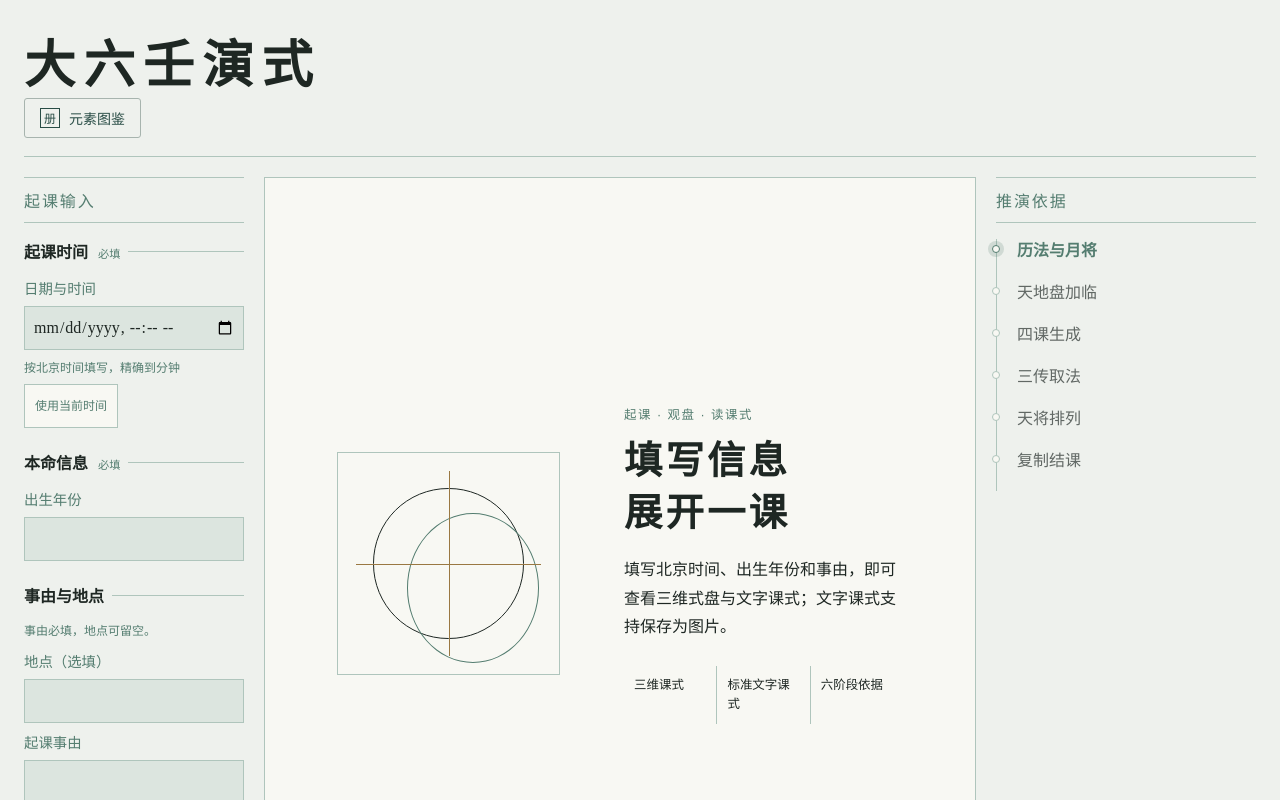
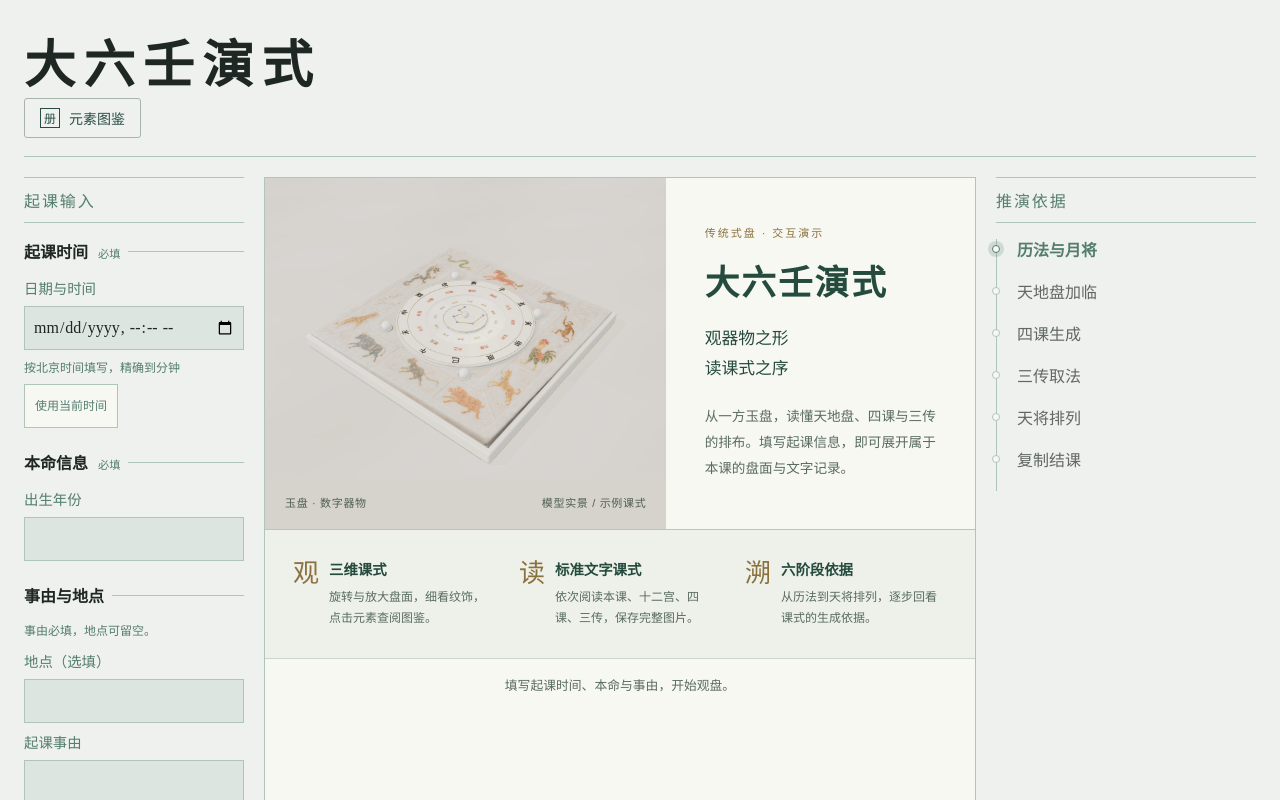
Before and after one commit to wangrufan-frank/design-daliuren, a React (Vite) app: page / in a window 1280 px wide. Shown: the top 800 px of the page. Built offline with nearby package versions, Linux system fonts and the light colour scheme.

Commit message:
feat: present jade artifact in redesigned landing introduction

```diff
--- a/src/features/course-input/CourseLandingPreview.tsx
+++ b/src/features/course-input/CourseLandingPreview.tsx
@@ -3,22 +3,22 @@ import "./course-entry.css";
 export function CourseLandingPreview() {
   return (
     <section className="course-landing-preview" aria-label="课式生成预览">
-      <div className="course-landing-preview__artifact" aria-hidden="true">
-        <span data-ring="heaven" />
-        <span data-ring="earth" />
-        <i data-axis="vertical" />
-        <i data-axis="horizontal" />
+      <figure className="course-landing-preview__artifact">
+        <div className="course-landing-preview__image"><img src={`${import.meta.env.BASE_URL}images/jade-plate-introduction.webp`} alt="玉石式盘斜俯视图，可见十二神将纹饰与天地盘" width="2400" height="1800" /></div>
+        <figcaption><span>玉盘 · 数字器物</span><span>模型实景 / 示例课式</span></figcaption>
+      </figure>
+      <div className="course-landing-preview__copy">
+        <p>传统式盘 · 交互演示</p>
+        <h2>大六壬演式</h2>
+        <p className="course-landing-preview__motto">观器物之形<br />读课式之序</p>
+        <p>从一方玉盘，读懂天地盘、四课与三传的排布。填写起课信息，即可展开属于本课的盘面与文字记录。</p>
       </div>
-      <div className="course-landing-preview__copy">
-        <p>起课 · 观盘 · 读课式</p>
-        <h2>填写信息<br />展开一课</h2>
-        <p>填写北京时间、出生年份和事由，即可查看三维式盘与文字课式；文字课式支持保存为图片。</p>
-        <ul>
-          <li>三维课式</li>
-          <li>标准文字课式</li>
-          <li>六阶段依据</li>
-        </ul>
-      </div>
+      <ul className="course-landing-preview__features">
+        <li><span aria-hidden="true">观</span><div><h3>三维课式</h3><p>旋转与放大盘面，细看纹饰，点击元素查阅图鉴。</p></div></li>
+        <li><span aria-hidden="true">读</span><div><h3>标准文字课式</h3><p>依次阅读本课、十二宫、四课、三传，保存完整图片。</p></div></li>
+        <li><span aria-hidden="true">溯</span><div><h3>六阶段依据</h3><p>从历法到天将排列，逐步回看课式的生成依据。</p></div></li>
+      </ul>
+      <p className="course-landing-preview__guide">填写起课时间、本命与事由，开始观盘。</p>
     </section>
   );
 }
--- a/src/features/course-input/course-entry.css
+++ b/src/features/course-input/course-entry.css
@@ -10,46 +10,28 @@
 .course-input [aria-invalid="true"] { border-color: var(--error); }
 .course-input [role="alert"] { margin: 0; color: var(--error); font-size: .8rem; line-height: 1.6; }
 
-.course-landing-preview {
-  display: grid;
-  grid-template-columns: minmax(180px, 0.8fr) minmax(0, 1fr);
-  align-items: center;
-  gap: clamp(24px, 5vw, 64px);
-  width: 100%;
+.app-stage:has(> .course-landing-preview) { padding: 0; align-content: start; }
+.course-landing-preview { display: grid; grid-template-columns: minmax(0, 1.3fr) minmax(0, 1fr); width: 100%; overflow: hidden; }
+.course-landing-preview__artifact { display: flex; flex-direction: column; justify-content: center; min-width: 0; margin: 0; background: #d6d3cd; }
+.course-landing-preview__image { position: relative; overflow: hidden; aspect-ratio: 4 / 3; }
+.course-landing-preview__image img { display: block; width: 100%; height: auto; }
+.course-landing-preview__artifact figcaption { display: flex; flex-wrap: wrap; justify-content: space-between; gap: 8px; padding: 16px 20px; color: #4e5e53; font: 11px/1.6 var(--font-utility); letter-spacing: .06em; }
+.course-landing-preview__copy { padding: clamp(22px, 3vw, 40px); align-self: center; }
+.course-landing-preview__copy > p { margin: 0; font-size: .85rem; line-height: 1.9; color: #596b60; }
+.course-landing-preview__copy > p:first-child { font: 11px/1.6 var(--font-utility); letter-spacing: .18em; color: #8b713f; }
+.course-landing-preview__copy h2 { margin: 18px 0; color: #254b3e; font: 600 clamp(1.65rem, 2.7vw, 2.6rem)/1.3 var(--font-display); letter-spacing: .06em; }
+.course-landing-preview__copy > .course-landing-preview__motto { margin-bottom: 20px; font-size: 1.05rem; line-height: 1.8; color: #254b3e; }
+.course-landing-preview__features { grid-column: 1 / -1; display: grid; grid-template-columns: repeat(3, minmax(0, 1fr)); gap: 24px; margin: 0; padding: 28px; list-style: none; border-top: 1px solid #b9c7ba; background: #edf1e9; }
+.course-landing-preview__features li { display: flex; align-items: start; gap: 10px; min-width: 0; }
+.course-landing-preview__features li > span { flex-shrink: 0; color: #8b713f; font: 26px/1.2 var(--font-display); }
+.course-landing-preview__features h3 { margin: 0 0 8px; color: #254b3e; font-size: .9rem; font-weight: 600; }
+.course-landing-preview__features p { margin: 0; font: 12px/1.8 var(--font-utility); color: #596b60; }
+.course-landing-preview__guide { grid-column: 1 / -1; margin: 0; padding: 16px 24px; text-align: center; font-size: .8rem; color: #596b60; border-top: 1px solid #cdd5c8; }
+@media (max-width: 1100px) {
+  .course-landing-preview { grid-template-columns: minmax(0, 1fr); }
+  .course-landing-preview__copy { padding: 24px; }
+  .course-landing-preview__features { gap: 16px; padding: 24px; }
 }
-
-.course-landing-preview__artifact {
-  position: relative;
-  width: min(100%, 360px);
-  aspect-ratio: 1;
-  justify-self: center;
-  border: 1px solid var(--patina);
-}
-
-.course-landing-preview__artifact [data-ring] {
-  position: absolute;
-  display: block;
-  border: 1px solid var(--ash);
-  border-radius: 50%;
-}
-
-.course-landing-preview__artifact [data-ring="heaven"] { inset: 16%; }
-.course-landing-preview__artifact [data-ring="earth"] { inset: 27% 9% 5% 31%; border-color: var(--ru-celadon); }
-
-.course-landing-preview__artifact [data-axis] {
-  position: absolute;
-  display: block;
-  background: var(--old-gold);
-}
-
-.course-landing-preview__artifact [data-axis="vertical"] { inset: 8% auto 8% 50%; width: 1px; }
-.course-landing-preview__artifact [data-axis="horizontal"] { inset: 50% 8% auto; height: 1px; }
-
-.course-landing-preview__copy > p { margin: 0; line-height: 1.8; }
-.course-landing-preview__copy > p:first-child { color: var(--ru-celadon); font-family: var(--font-utility); font-size: 0.78rem; letter-spacing: 0.12em; }
-.course-landing-preview__copy h2 { max-width: 13em; margin: 10px 0 16px; color: var(--ash); font-family: var(--font-display); font-size: clamp(1.8rem, 3vw, 3rem); font-weight: 600; letter-spacing: 0.08em; line-height: 1.35; }
-.course-landing-preview__copy ul { display: grid; grid-template-columns: repeat(3, minmax(0, 1fr)); gap: 1px; margin: 24px 0 0; padding: 0; background: var(--patina); list-style: none; }
-.course-landing-preview__copy li { padding: 10px; background: var(--ink); color: var(--ash); font-family: var(--font-utility); font-size: 0.78rem; line-height: 1.5; }
 
 .course-generation-progress { display: grid; gap: 20px; width: min(100%, 620px); padding: 32px; border: 1px solid var(--patina); background: var(--panel); }
 .course-generation-progress__status { margin: 0; color: var(--ash); font-family: var(--font-utility); letter-spacing: 0.08em; }
@@ -67,7 +49,7 @@
 
 @media (max-width: 600px) {
   .course-landing-preview { grid-template-columns: minmax(0, 1fr); }
-  .course-landing-preview__artifact { width: min(100%, 260px); }
+  .course-landing-preview__features { grid-template-columns: minmax(0, 1fr); }
   .course-generation-progress { padding: 24px; }
   .course-generation-progress__stages { grid-template-columns: repeat(2, minmax(0, 1fr)); }
 }
```
Also changed, not shown: public/images/jade-plate-introduction.webp (added), 1 other file (tests, documents, lock files or other folders).
